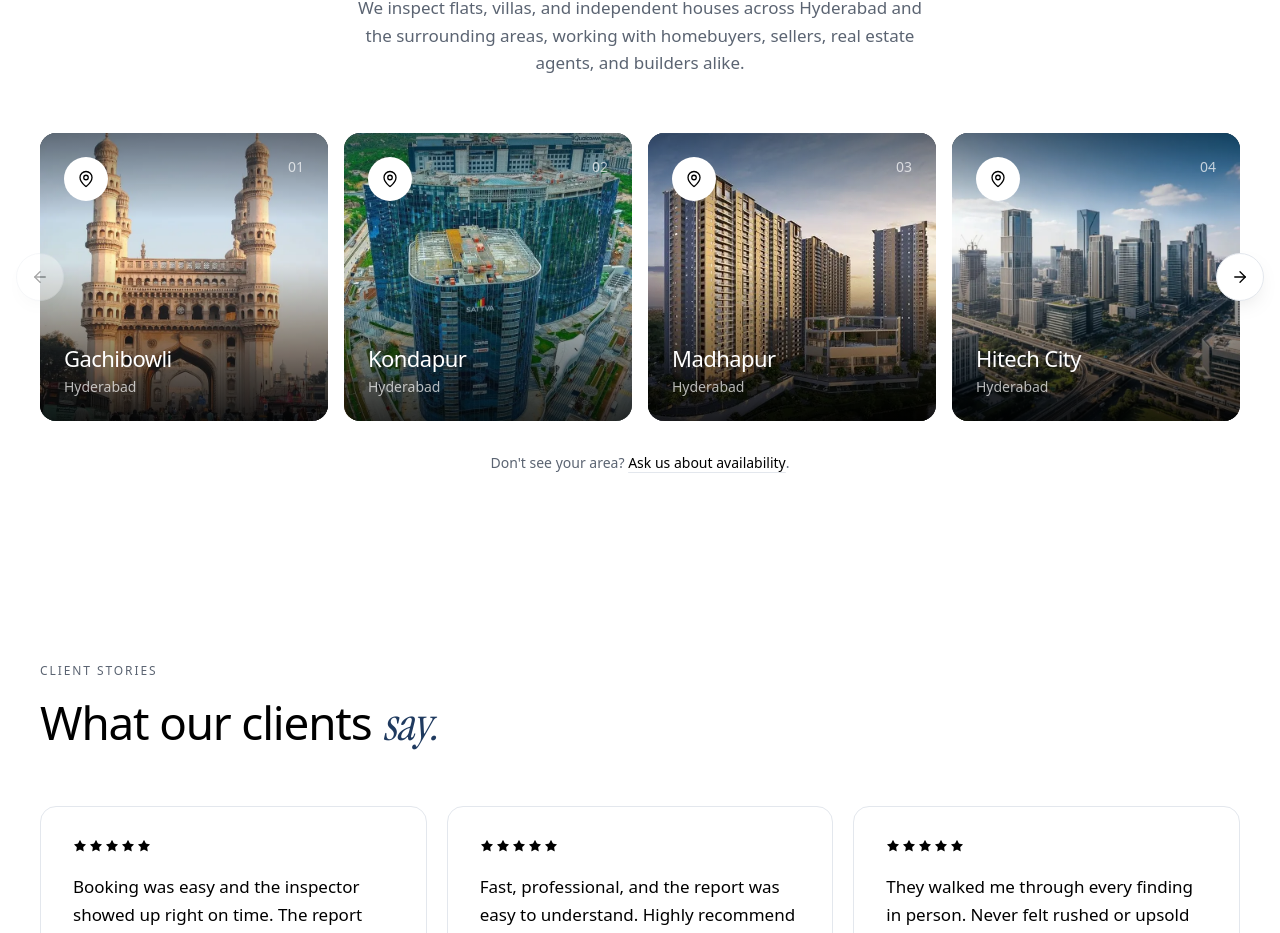
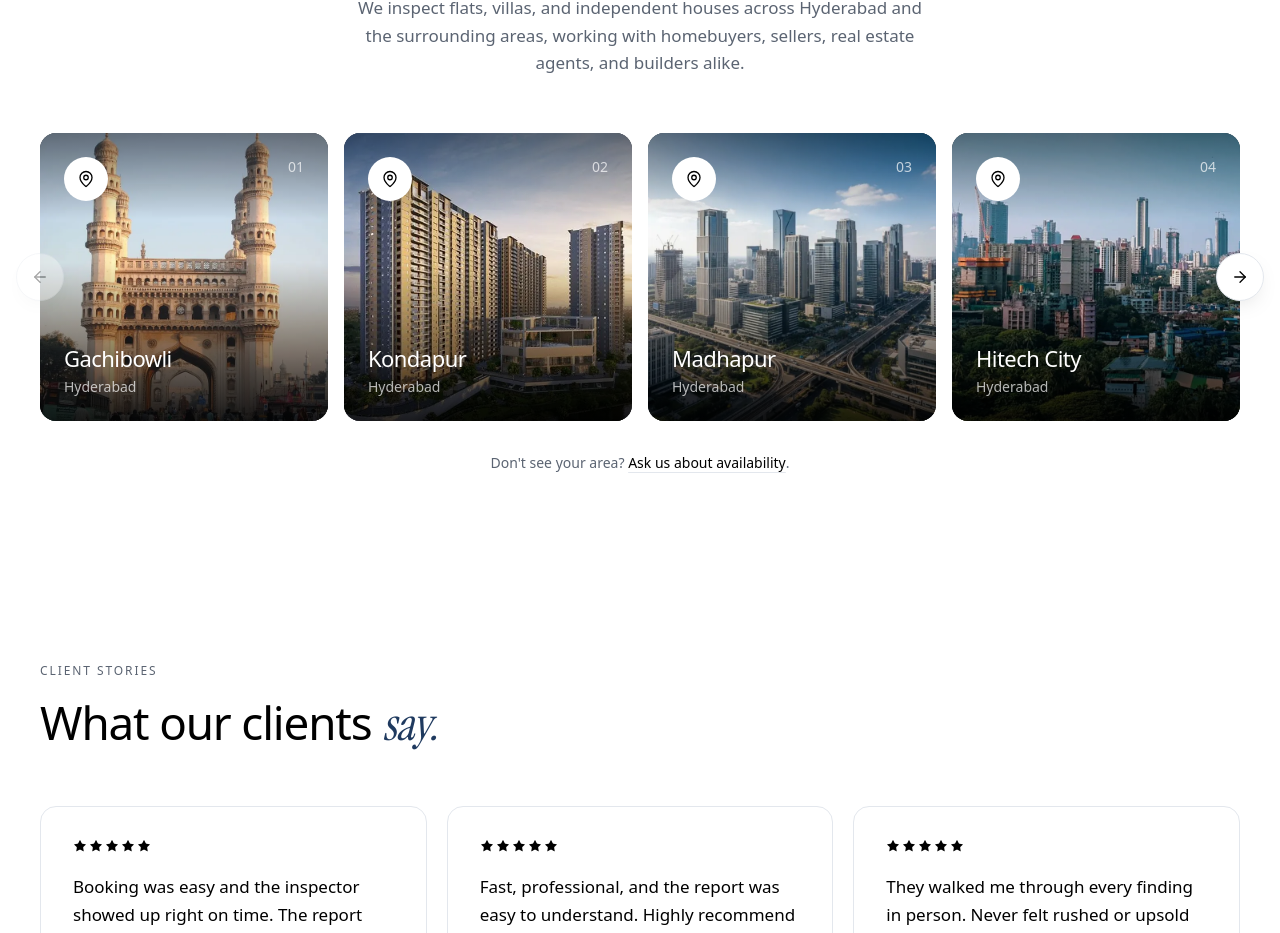
Before and after one commit to LeelaMohan217/sa-elite-home-inspection, a React (Vite) app: page / in a window 1280 px wide. Shown: the part 4171-5104 px from the top of the page. Built offline with nearby package versions, Linux system fonts and the light colour scheme.

Commit message:
Drop the glass towers photo from the service area cards
The cards now cycle through the remaining four photos.

Co-Authored-By: Claude Opus 5.5 <noreply@anthropic.com>
Claude-Session: https://claude.ai/code/session_018cZEx1E2weKY4SUbicT42U

```diff
--- a/src/components/AreaCarousel.jsx
+++ b/src/components/AreaCarousel.jsx
@@ -2,15 +2,14 @@ import { useCallback, useEffect, useRef, useState } from "react";
 import { useReducedMotion } from "framer-motion";
 import { ArrowLeft, ArrowRight, MapPin } from "lucide-react";
 import { RiseUp } from "./ScrollReveal";
-import towers from "../assets/areas/towers.webp";
 import skyline from "../assets/areas/skyline.webp";
 import business from "../assets/areas/business.webp";
 import apartments from "../assets/areas/apartments.webp";
 import charminar from "../assets/areas/charminar.webp";
 
-// City photos, repeated in turn across the cards. Five photos, so any four
+// City photos, repeated in turn across the cards. Four photos, so any four
 // cards side by side always show different ones.
-const AREA_PHOTOS = [charminar, towers, apartments, business, skyline];
+const AREA_PHOTOS = [charminar, apartments, business, skyline];
 
 // Horizontal row of square photo cards. Shows 4 at a time on desktop (3 on
 // tablets, 2 on phones); the arrow buttons slide the row by one view, and
```
Also changed, not shown: src/assets/areas/towers.webp (deleted).
